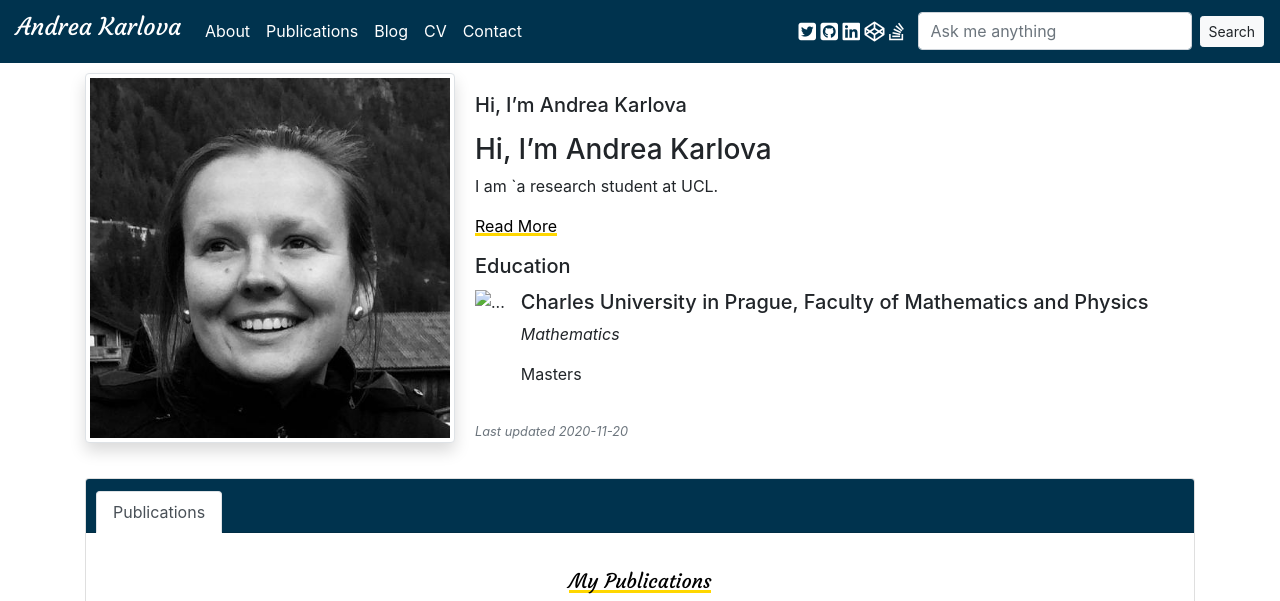
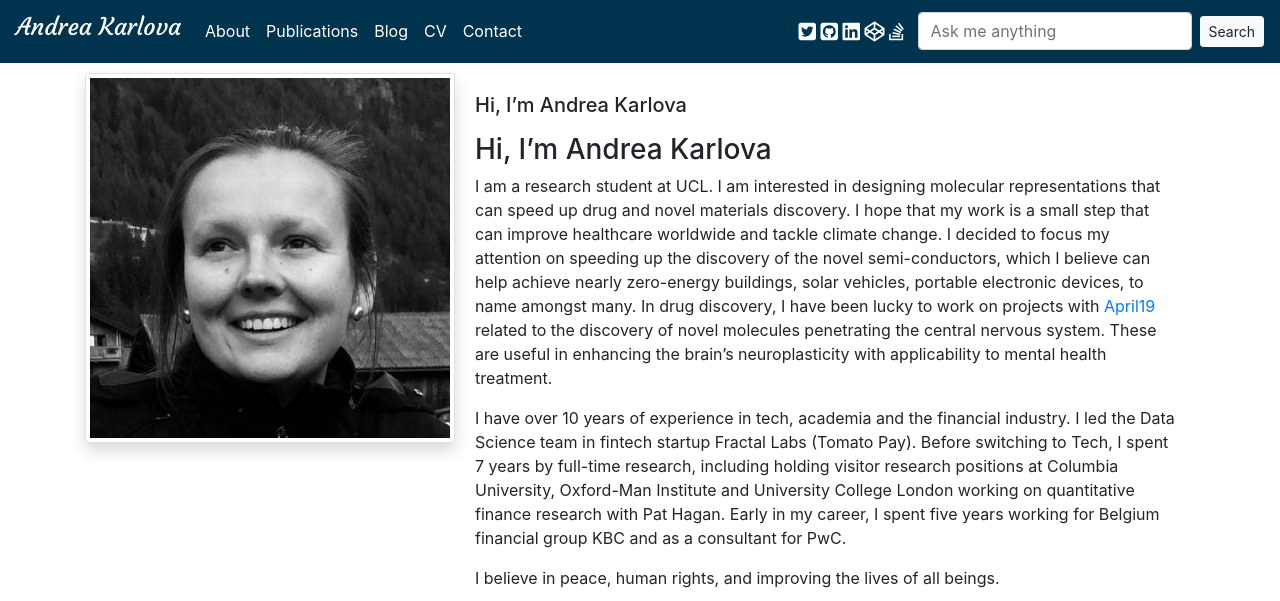
Before and after one commit to AndreaKarlova/andreakarlova.github.io, a Jekyll site: the page built from index.md, in a window 1280 px wide, cut to the strip 0-601 px from the top of the page. Built offline with Jekyll 4.4.1, drawn with Linux system fonts in a browser that asks for light colours; nearby versions of some CDN libraries; our own code applies the rules of GitHub Pages for plain Markdown files.

Commit message:
Update index.md

```diff
--- a/index.md
+++ b/index.md
@@ -4,6 +4,14 @@ title:
 date: 2020-11-20
 ---
 ### Hi, I'm Andrea Karlova
-I am `a research student at UCL.
+I am a research student at UCL.
+ I am interested in designing molecular representations that can speed up drug and novel materials discovery.
+I hope that my work is a small step that can improve healthcare worldwide and tackle climate change.
+I decided to focus my attention on speeding up the discovery of the novel semi-conductors, which I believe can help achieve nearly zero-energy buildings, solar vehicles, portable electronic devices, to name amongst many.  In drug discovery, I have been lucky to work on projects with [April19](https://www.april19.ai/) related to the discovery of novel molecules penetrating the central nervous system.
+These are useful in enhancing the brain's neuroplasticity with applicability to mental health treatment.
+
+I have over 10 years of experience in tech, academia and the financial industry. I led the Data Science team in fintech startup Fractal Labs (Tomato Pay). Before switching to Tech, I spent 7 years by full-time research, including holding visitor research positions at Columbia University, Oxford-Man Institute and University College London working on quantitative finance research with Pat Hagan. Early in my career, I spent five years working for Belgium financial group KBC and as a consultant for PwC.
+
+I believe in peace, human rights, and improving the lives of all beings.
 
 <a href="/about.html" class="highlighted">Read More</a>
```
